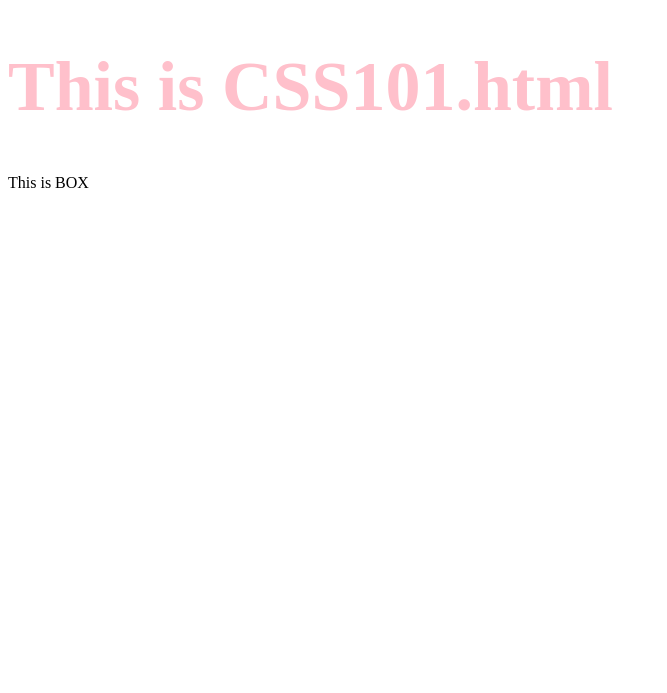
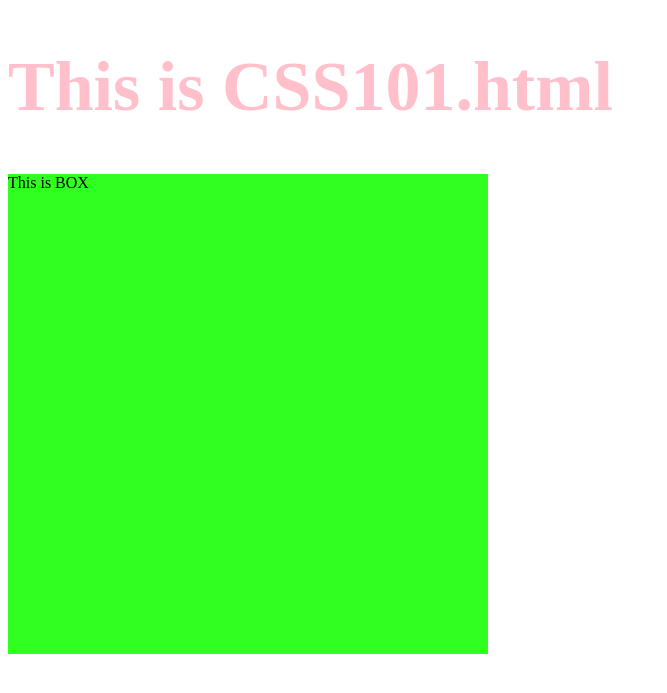
Before and after one commit to 65160236/SE_CAMP, a PHP site: page /css101.html in a window 1280 px wide. Shown: the top 693 px of the page, without its empty margins (0-667 px from the left). Run offline with PHP 8.4, Linux system fonts and the light colour scheme.

Commit message:
Update mystyle.css

```diff
--- a/mystyle.css
+++ b/mystyle.css
@@ -26,3 +26,9 @@ hr{
     color: rgb(255, 171, 255);
     border: 2px solid;
 } /*hr เส้น*/
+.box{
+    width : 480px;
+    height: 480px;
+    color: rgba(255, 30, 45, 0 , 0.5);
+    background-color: rgb(49, 255, 34);
+}
```
